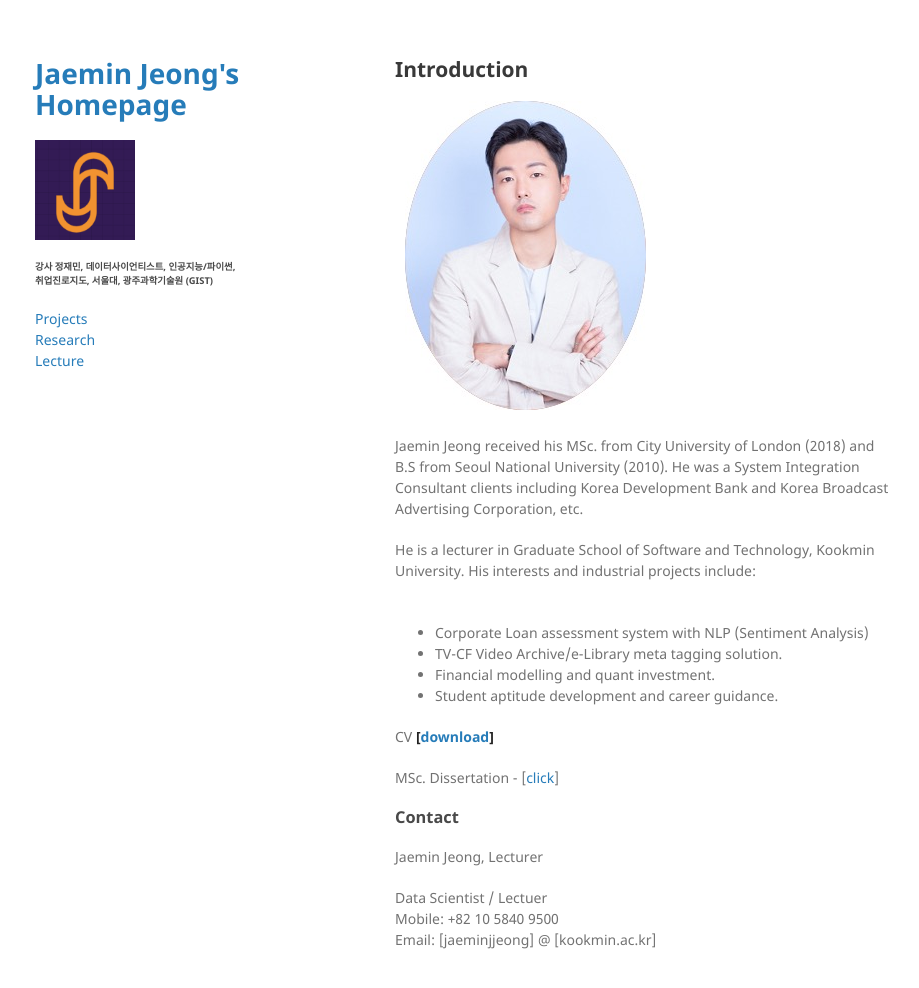
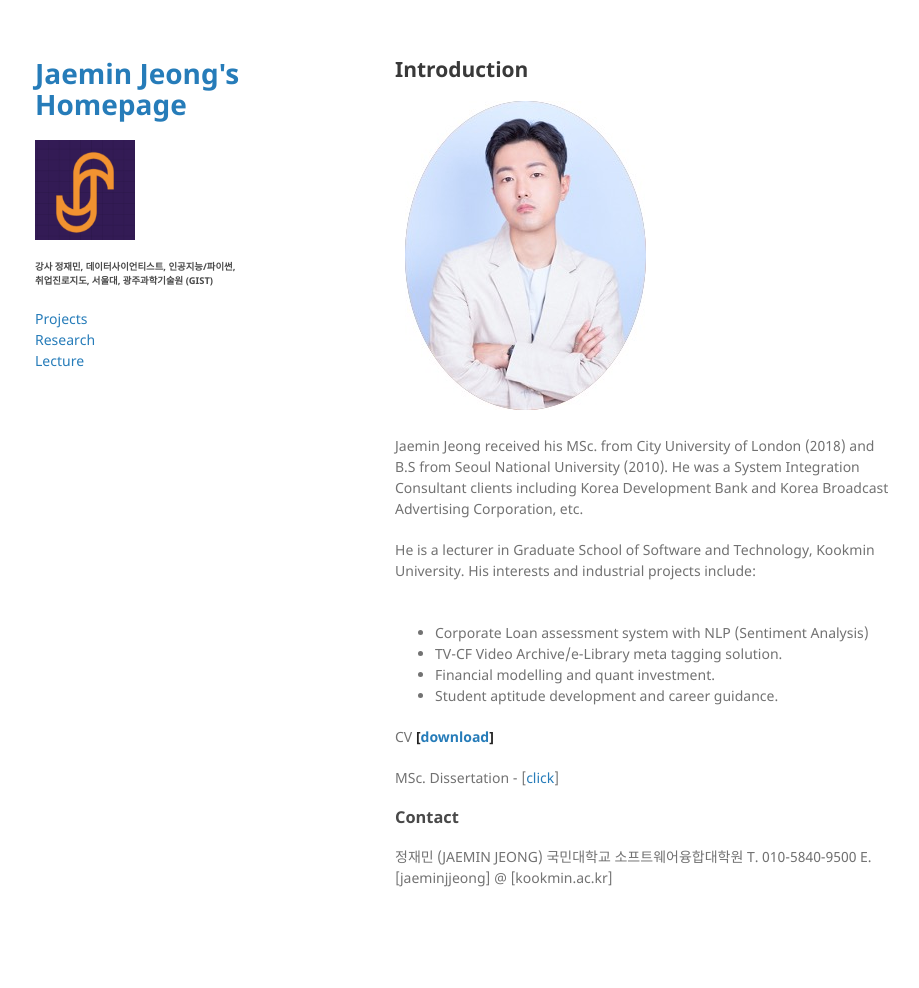
Before and after one commit to dscoool/dscoool.github.io, a Jekyll site: the page built from index.md, in a window 1280 px wide and 1020 px high. Shown: the top 988 px of the window, without its empty margins (175-1094 px from the left). Built offline with Jekyll 4.4.1, drawn with Linux system fonts in a browser that asks for light colours; our own code applies the rules of GitHub Pages for plain Markdown files.

Commit message:
Update index.md

```diff
--- a/index.md
+++ b/index.md
@@ -26,9 +26,8 @@ MSc. Dissertation - <TV Show rating prediction by Machine Learning Methods with
 
 ### Contact
 <!-- wp:paragraph -->
-<p>Jaemin Jeong, Lecturer</p>
-<!-- /wp:paragraph -->
 
-<!-- wp:paragraph -->
-<p>Data Scientist / Lectuer<br>Mobile: +82 10 5840 9500<br>Email: [jaeminjjeong] @ [kookmin.ac.kr]</p>
-<!-- /wp:paragraph -->
+정재민 (JAEMIN JEONG)
+국민대학교 소프트웨어융합대학원
+T. 010-5840-9500
+E. [jaeminjjeong] @ [kookmin.ac.kr]
```
